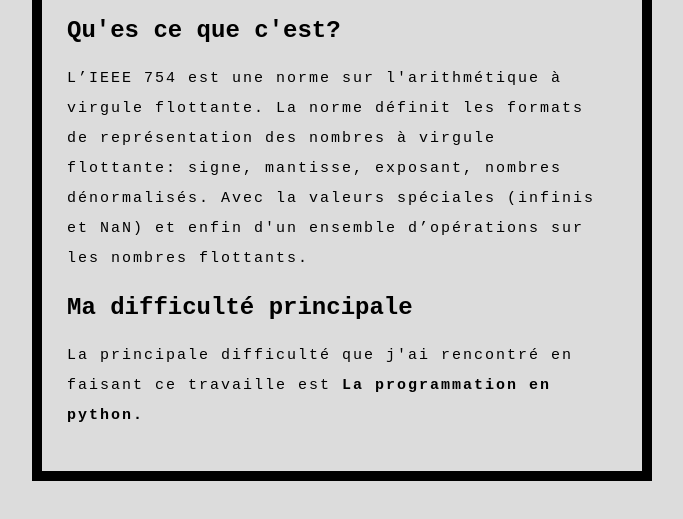
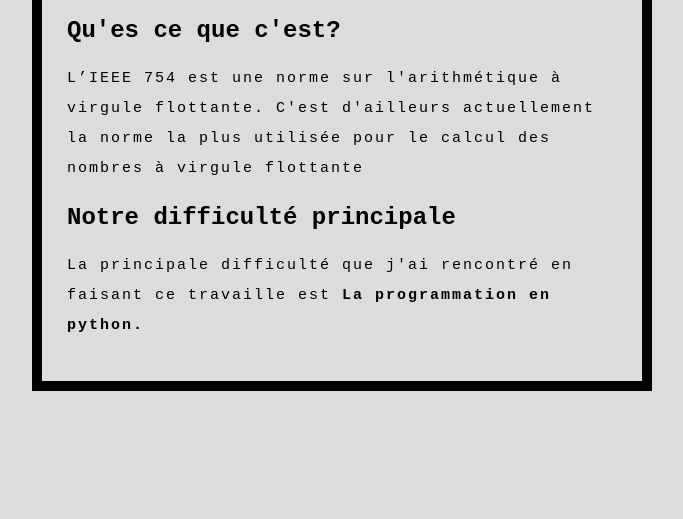
Before and after one commit to AntoineGallant/TP-du-projet-IEEE-754, a plain HTML site: page index.html in a window 1280 px wide. Shown: the part 133-652 px from the top of the page, without its empty margins (298-981 px from the left). Drawn offline with Linux system fonts and the light colour scheme.

Commit message:
Update index.html

```diff
--- a/index.html
+++ b/index.html
@@ -8,8 +8,8 @@
   <body>
     <h1>IEEE-754 (par Antoine et Marco)</h1>
     <h2>Qu'es ce que c'est?</h2>
-    <p> L’IEEE 754 est une norme sur l'arithmétique à virgule flottante. La norme définit les formats de représentation des nombres à virgule flottante: signe, mantisse, exposant, nombres dénormalisés. Avec la valeurs spéciales (infinis et NaN) et enfin d'un ensemble d’opérations sur les nombres flottants.</p>
-    <h2>Ma difficulté principale</h2>
+    <p> L’IEEE 754 est une norme sur l'arithmétique à virgule flottante. C'est d'ailleurs actuellement la norme la plus utilisée pour le calcul des nombres à virgule flottante</p>
+    <h2>Notre difficulté principale</h2>
     <p>La principale difficulté que j'ai rencontré en faisant ce travaille est <strong>La programmation en python.</strong></p>
   <body>
 <html>
```
